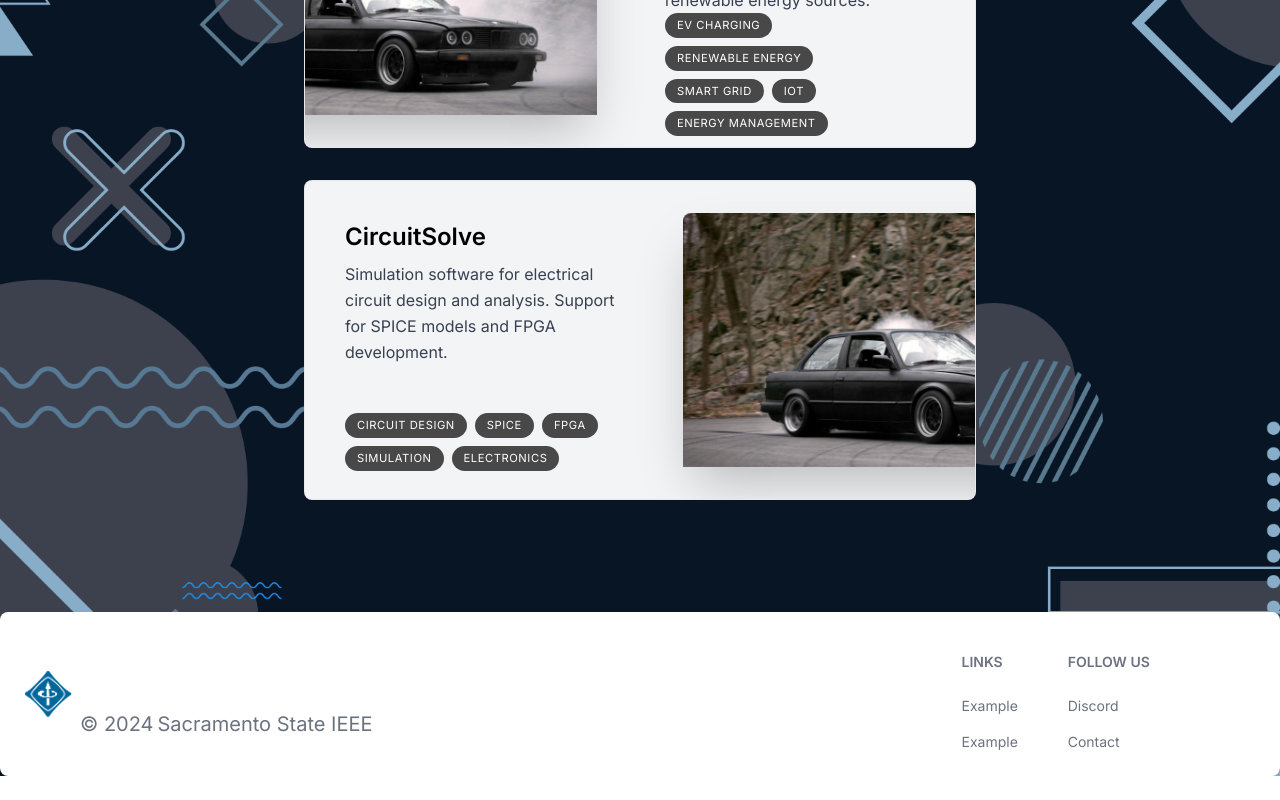
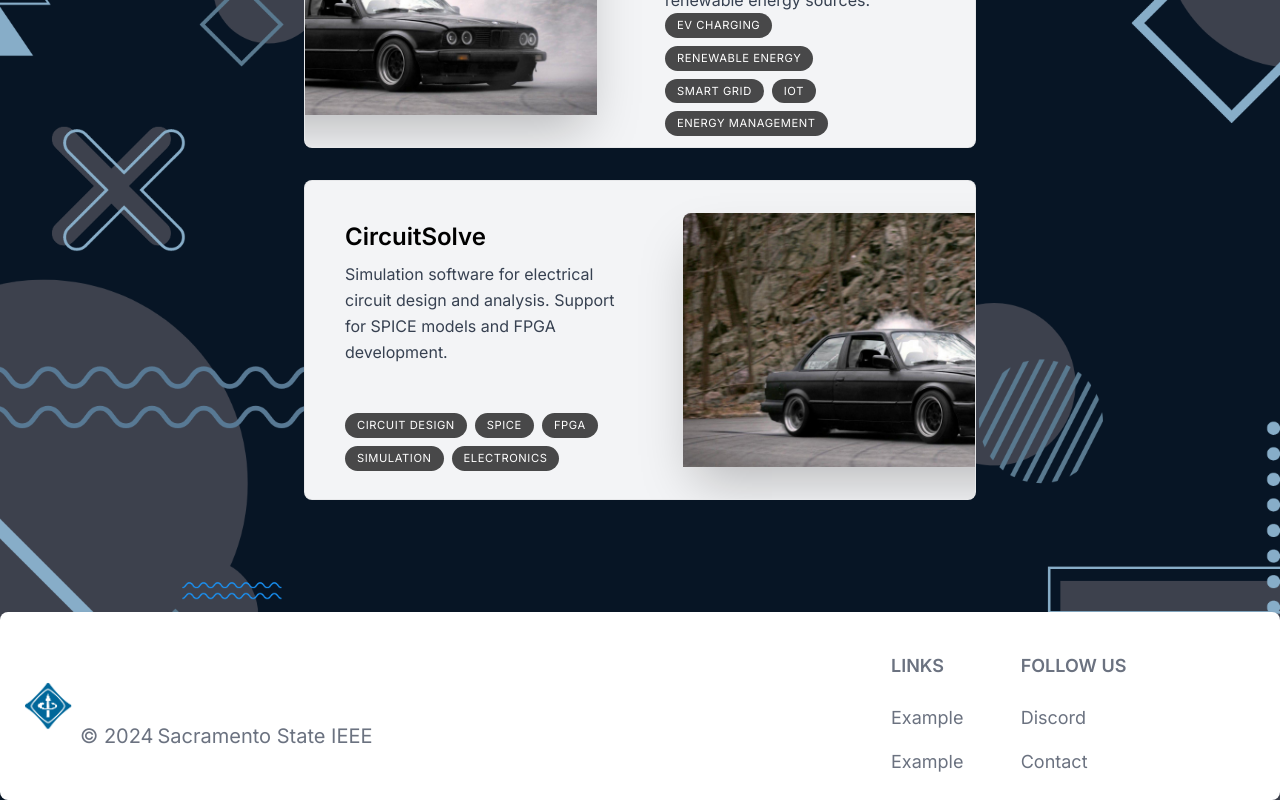
Before and after one commit to BrianBeilby/ieee-web-app, a Next.js app: page /events in a window 1280 px wide. Shown: the part 1774-2574 px from the top of the page. Before the commit the page ends 2550 px from the top, so only its background shows below. Built offline with nearby package versions, Linux system fonts and the light colour scheme; what tw-elements would draw is missing.

Commit message:
Update Footer and modal copy button

```diff
--- a/src/app/events/page.tsx
+++ b/src/app/events/page.tsx
@@ -79,7 +79,7 @@ export default function Events() {
                   value={icsLink}
                   readOnly
                   disabled
-                  className="bg-gray-50 border border-gray-300 text-gray-500 text-sm rounded-lg block w-full p-2.5 pr-12 cursor-default" />
+                  className="bg-gray-50 border border-gray-300 text-gray-500 text-sm rounded-lg block w-full p-2.5 pr-12 cursor-default disabled:bg-gray-50" />
                 <div className="absolute inset-y-0 right-0 flex items-center pr-3">
                   <Tooltip
                     content={copySuccess ? "Copied!" : "Copy to clipboard"}
--- a/src/components/FooterComponent.tsx
+++ b/src/components/FooterComponent.tsx
@@ -38,15 +38,15 @@ export default function FooterComponent() {
           </div>
           <div className="grid grid-cols-2 gap-8 mt-6 sm:mt-4 sm:grid-cols-3 sm:gap-6">
             <div>
-              <Footer.Title title="Links" />
-              <Footer.LinkGroup col>
+              <Footer.Title title="Links" className="text-sm md:text-md lg:text-lg" />
+              <Footer.LinkGroup col className="text-xs md:text-sm lg:text-lg">
                 <Footer.Link href="#">Example</Footer.Link>
                 <Footer.Link href="#">Example</Footer.Link>
               </Footer.LinkGroup>
             </div>
             <div>
-              <Footer.Title title="follow us" />
-              <Footer.LinkGroup col>
+              <Footer.Title title="follow us" className="text-sm md:text-md lg:text-lg" />
+              <Footer.LinkGroup col className="text-xs md:text-sm lg:text-lg">
                 <Footer.Link
                   href="https://discord.gg/mJs6e6KFTa"
                   target="_blank"
```
